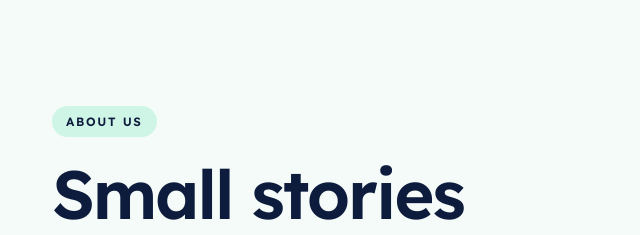
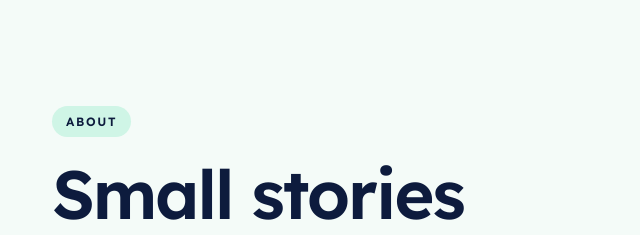
Before and after one commit to ahuffmeyer-hub/wildlife-tidbits, a plain HTML site: page about.html in a window 1280 px wide. Shown: the part 183-418 px from the top of the page, 0-640 px from the left. Drawn offline with Linux system fonts and the light colour scheme.

Commit message:
Change 'About us' label to 'About'
Co-Authored-By: Claude Opus 5.5 <noreply@anthropic.com>
Claude-Session: https://claude.ai/code/session_01C4uhNu4MQNYaJvsjDmgmFP

```diff
--- a/about.html
+++ b/about.html
@@ -34,7 +34,7 @@
   <main>
     <section class="container hero hero--about">
       <div class="hero-copy">
-        <span class="pill">About us</span>
+        <span class="pill">About</span>
         <h1>Small stories about a very big, very wild world.</h1>
         <p class="lede">Fun, science-backed animal facts from a conservation biologist. Each week, one surprising tidbit, unpacked in just a few minutes — for anyone who’s ever wondered how an animal does what it does.</p>
       </div>
```
